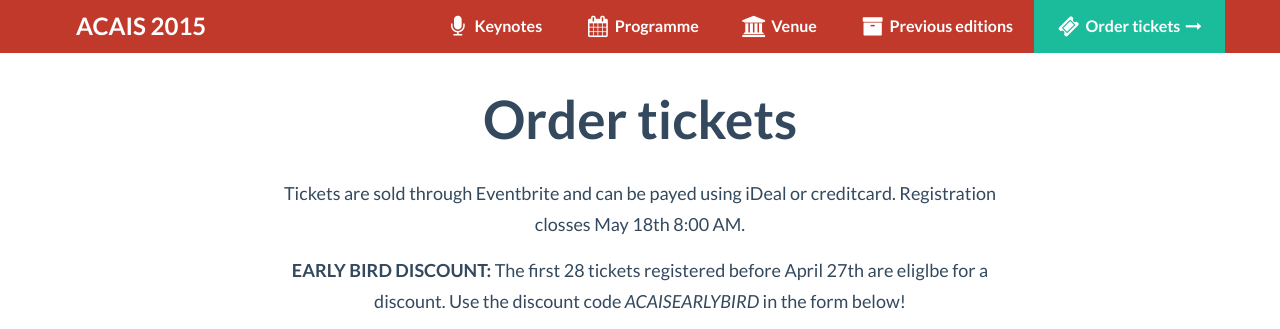
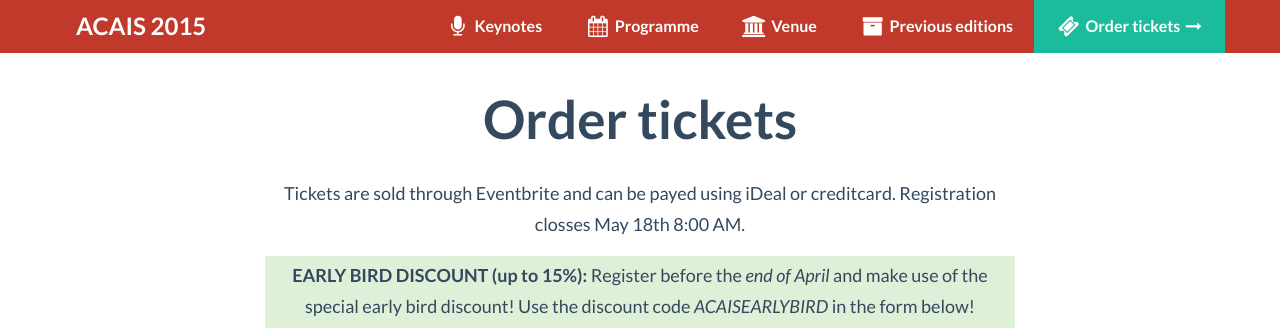
Before and after one commit to wouterbulten/acais-website, a Jekyll site: the page built from index.html, in a window 1280 px wide and 900 px high, scrolled down 4147 px, cut to the strip 0-329 px from the top of the window. Built offline with Jekyll 4.4.1, drawn with Linux system fonts in a browser that asks for light colours; nearby versions of some CDN libraries.

Commit message:
More focus on early bird

```diff
--- a/index.html
+++ b/index.html
@@ -252,7 +252,7 @@ layout: default
 
             <p>Tickets are sold through Eventbrite and can be payed using iDeal or creditcard. Registration closses May 18th 8:00 AM.</p>
 
-            <p><b>EARLY BIRD DISCOUNT:</b> The first 28 tickets registered before April 27th are eliglbe for a discount. Use the discount code <i>ACAISEARLYBIRD</i> in the form below!</p>
+            <p class="bg-success" style="padding: 5px"><b>EARLY BIRD DISCOUNT (up to 15%):</b> Register before the <em>end of April</em> and make use of the special early bird discount! Use the discount code <i>ACAISEARLYBIRD</i> in the form below!</p>
 
             <div style="width:100%; text-align:left;" ><iframe  src="//eventbrite.com/tickets-external?eid=6178805975&ref=etckt" frameborder="0" height="650" width="100%" vspace="0" hspace="0" marginheight="5" marginwidth="5" scrolling="auto" allowtransparency="true"></iframe><div style="font-family:Helvetica, Arial; font-size:10px; padding:5px 0 5px; margin:2px; width:100%; text-align:left;" ><a style="color:#ddd; text-decoration:none;" target="_blank" href="http://www.eventbrite.com/r/etckt">Sell Tickets Online</a> <span style="color:#ddd;">through</span> <a style="color:#ddd; text-decoration:none;" target="_blank" href="http://www.eventbrite.com?ref=etckt">Eventbrite</a></div></div>
         </div>
```
